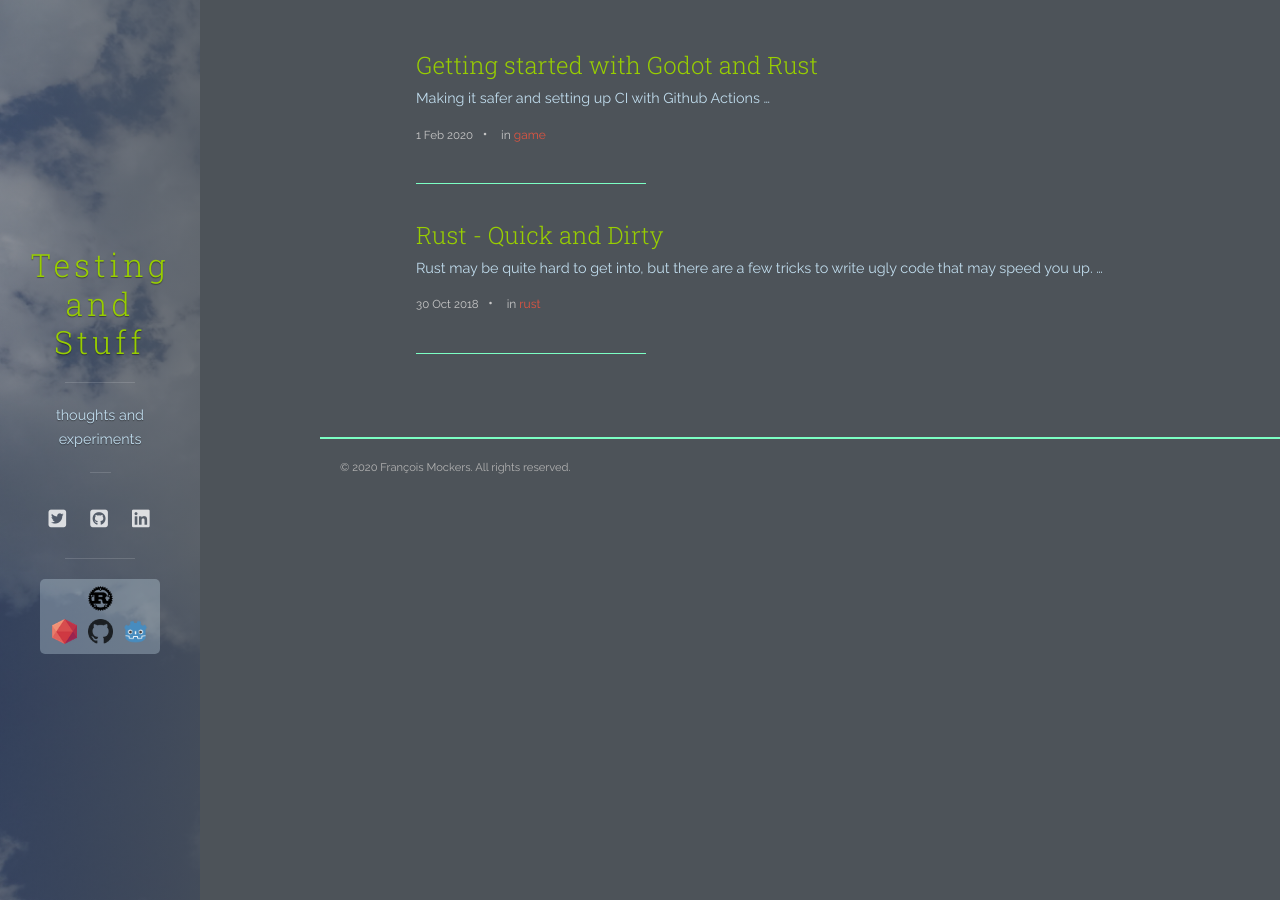
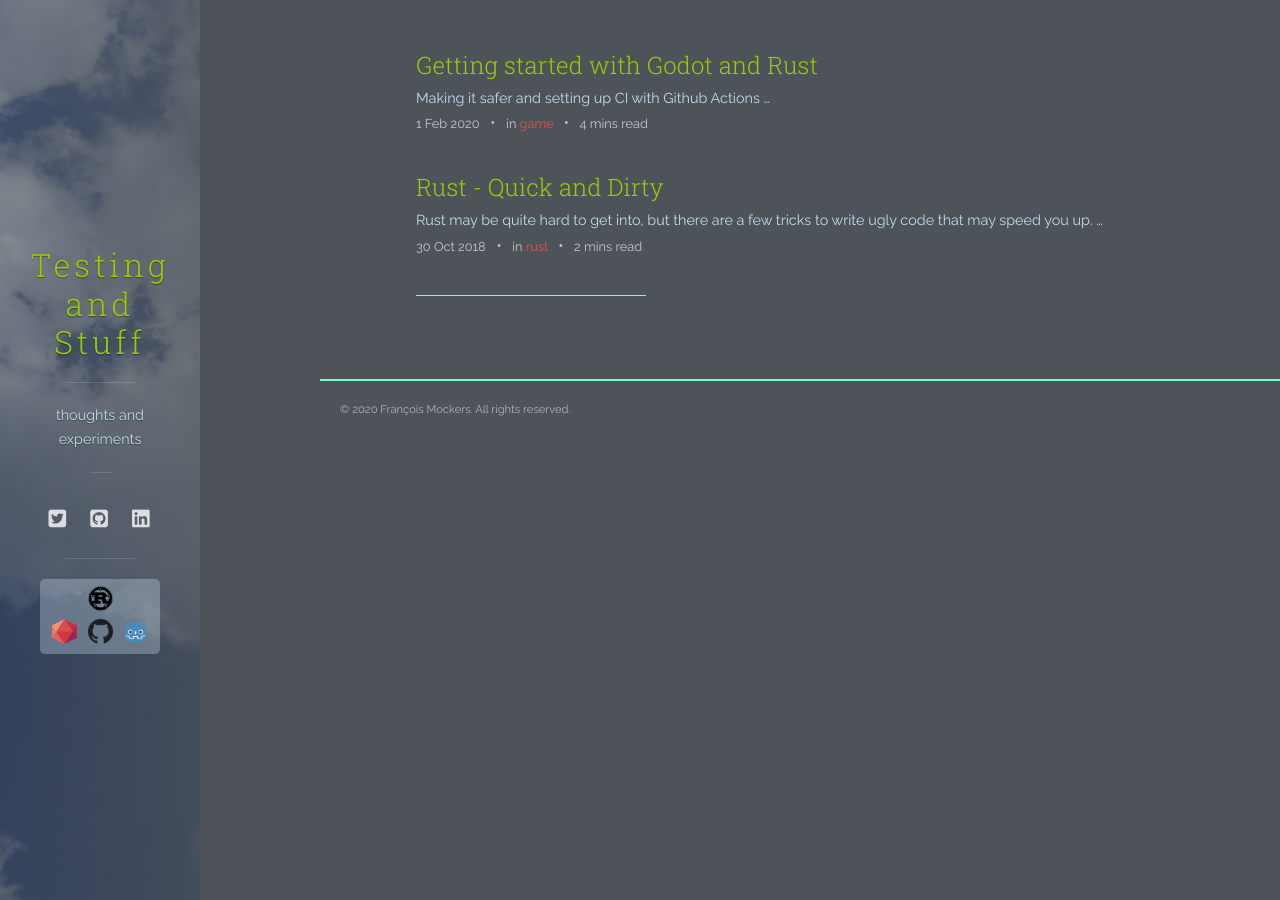
Before and after one commit to mockersf/mockersf.github.io, a Jekyll site: the page built from index.html, in a window 1280 px wide. Built offline with Jekyll 4.4.1, drawn with Linux system fonts in a browser that asks for light colours; nearby versions of some CDN libraries; the list of posts is cut into pages by our own code.

Commit message:
:wrench: add read time

```diff
--- /dev/null
+++ b/_includes/read_time.html
@@ -0,0 +1,9 @@
+<span class="reading-time post-meta post-meta__time" title="Estimated read time">
+    {% assign words = include.content | number_of_words %}
+    {% if words < 360 %}
+    1 min
+    {% else %}
+    {{ words | divided_by:180 }} mins
+    {% endif %}
+    read
+</span>
--- a/css/main.css
+++ b/css/main.css
@@ -41,10 +41,10 @@ pre.highlight code,
   padding: 0 5px;
 }
 
-.post-meta__categories {
+/* .post-meta__categories {
   font-size: 12px;
   padding: 0 5px;
-}
+} */
 
 .footer__copyright {
     margin: 0 20px 10px;
--- a/css/uno.css
+++ b/css/uno.css
@@ -277,15 +277,27 @@ hr {
 	color: #c7c7c7; }
 
 .post-meta__date {
+	font-size: 0.8em;
 	margin-right: .5em; }
 
+.post-meta__time {
+	font-size: 0.8em;
+	margin-left: .5em;
+	margin-right: .5em;
+}
+
 .post-meta__tags {
+	font-size: 0.8em;
 	margin-left: -1em; }
 
 .post-meta__categories {
-	margin-left: .4em; }
+	font-size: 0.8em;
+	margin-left: .5em;
+	margin-right: .5em;
+}
 
 .post-meta__author {
+	font-size: 0.8em;
 	margin-left: 1.5em; }
 
 .post-meta__avatar {
@@ -582,11 +594,12 @@ i {
 	display: block;
 	margin: .7em 0 0 0;
 	font-size: .9em;
-	color: #c7c7c7; }
+	color: #9199A1; }
 
 .post-list__meta--date {
 	margin-right: .5em;
-	color: #c7c7c7; }
+	color: #c7c7c7;
+}
 
 .post-list__meta--tags {
 	margin-left: .5em; }
--- a/index.html
+++ b/index.html
@@ -6,19 +6,26 @@ layout: default
 
   <ol class="post-list">
     {% for post in paginator.posts %}
-      <li>
-        <h2 class="post-list__post-title post-title"><a href="{{ site.baseurl }}{{ post.url | remove_first: '/' }}" title="{{ post.title }}">{{ post.title }}</a></h2>
-        <p class="excerpt">{{ post.excerpt | remove: '<p>' | remove: '</p>' }}&hellip;</p>
-        <div class="post-list__meta"><time datetime="{{ post.date | date: "%-d %b %Y" }}" class="post-list__meta--date date">{{ post.date | date: "%-d %b %Y" }}</time> &#8226; <span class="post-meta__categories">in {% for category in post.categories %}<a href="{{ site.baseurl }}categories/#{{ category }}">{{ category }}</a> {% endfor %}</span></div>
-        <hr class="post-list__divider">
-      </li>
+    <li>
+      <h2 class="post-list__post-title post-title"><a href="{{ site.baseurl }}{{ post.url | remove_first: '/' }}"
+          title="{{ post.title }}">{{ post.title }}</a></h2>
+      <p class="excerpt">{{ post.excerpt | remove: '<p>' | remove: '</p>' }}&hellip;</p>
+      <div class="post-meta">
+        <time datetime="{{ post.date | date: "%-d %b %Y" }}"
+          class="post-meta__date date">{{ post.date | date: "%-d %b %Y" }}</time> &#8226;
+        <span class="post-meta__categories">in {% for category in post.categories %}
+          <a href="{{ site.baseurl }}categories/#{{ category }}">{{ category }}</a> {% endfor %}
+        </span> &#8226;
+        {% include read_time.html content=post.content %}
+      </div>
+    </li>
     {% endfor %}
   </ol>
 
   <hr class="post-list__divider ">
 
   {% if paginator.previous_page or paginator.next_page %}
-      {% include pagination.html %}
+  {% include pagination.html %}
   {% endif %}
 
 </div>
```
Also changed, not shown: _layouts/post.html (+6 -3 lines).
